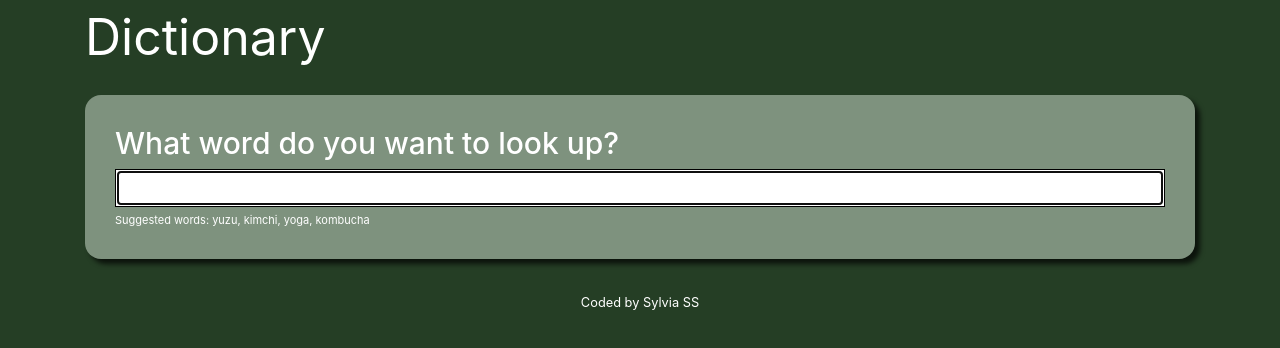
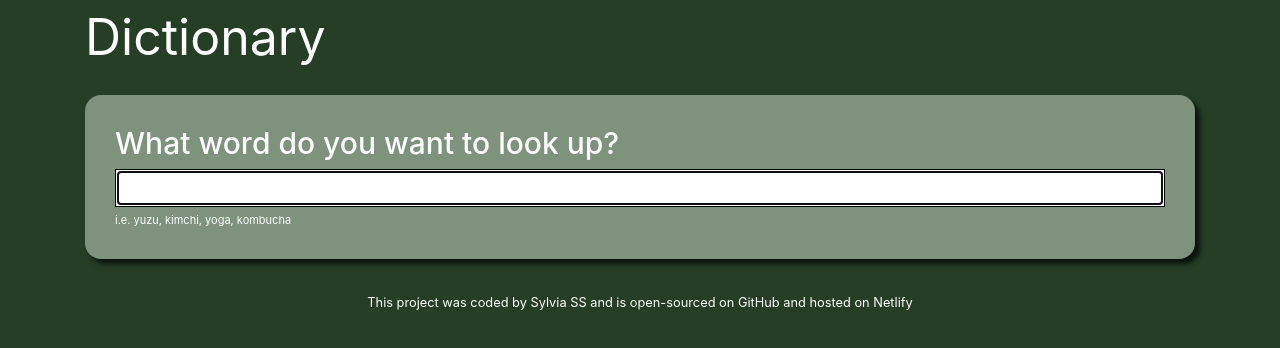
Before and after one commit to sylviass-io/dictionary1, a React (Create React App) app: page / in a window 1280 px wide. Shown: the top 348 px of the page. Built offline with nearby package versions, Linux system fonts and the light colour scheme.

Commit message:
Improved styling of the components

```diff
--- a/src/App.css
+++ b/src/App.css
@@ -30,10 +30,16 @@
 body {
   background-color: rgb(37, 62, 37);
   color: white;
+  font-size: 16px;
 }
 
 .title {
   font-size: 50px;
+}
+
+a {
+  color: white;
+  text-decoration: none;
 }
 
 @keyframes App-logo-spin {
--- a/src/App.js
+++ b/src/App.js
@@ -10,7 +10,15 @@ function App() {
           <Dictionary />
         </main>
         <footer className="App-footer">
-          <small>Coded by Sylvia SS</small>
+          <small>
+            This project was coded by Sylvia SS and is
+            <a href="https://github.com/sylviass-io/dictionary1">
+              {" "}
+              open-sourced on GitHub{" "}
+            </a>
+            and hosted on{" "}
+            <a href="https://cheerful-crisp-2ffe39.netlify.app/">Netlify</a>
+          </small>
         </footer>
       </div>
     </div>
--- a/src/Dictionary.js
+++ b/src/Dictionary.js
@@ -37,9 +37,7 @@ export default function Dictionary() {
             onChange={handleKeywordChange}
           />
         </form>
-        <div className="hint">
-          Suggested words: yuzu, kimchi, yoga, kombucha
-        </div>
+        <div className="hint">i.e. yuzu, kimchi, yoga, kombucha</div>
       </section>
       <Phonetics results={results} />
       <Results results={results} />
--- a/src/Meaning.css
+++ b/src/Meaning.css
@@ -5,7 +5,7 @@
 }
 
 .Meaning .Definition {
-  font-size: 15px;
+  font-size: 16px;
   opacity: 0.7;
   font-style: italic;
   text-align: left;
--- a/src/Results.js
+++ b/src/Results.js
@@ -9,17 +9,11 @@ export default function Results(props) {
       <div className="Results">
         <section>
           <h2>{props.results.word}</h2>
-          {props.results.phonetics.map(
-            (
-              phonetic,
-              index // Renamed phonetics to phonetic for each element
-            ) => (
-              <div key={index}>
-                <Phonetics phonetics={phonetic} />{" "}
-                {/* Changed phonetics to phonetic */}
-              </div>
-            )
-          )}
+          {props.results.phonetics.map((phonetic, index) => (
+            <div key={index}>
+              <Phonetics phonetics={phonetic} />{" "}
+            </div>
+          ))}
         </section>
         {props.results.meanings.map((meaning, index) => (
           <section key={index}>
--- a/src/Synonyms.css
+++ b/src/Synonyms.css
@@ -4,8 +4,8 @@
 }
 
 .Synonyms li {
-  font-size: 13px;
-  display: inline-block;
-  padding: 15px;
-  line-height: 1;
+  font-size: 16px;
+  opacity: 0.7;
+  font-style: italic;
+  text-align: left;
 }
--- a/src/Synonyms.js
+++ b/src/Synonyms.js
@@ -1,14 +1,17 @@
 import React from "react";
-import "./Synonyms.css"; // Import the CSS file for styling
+import "./Synonyms.css";
 
 export default function Synonyms(props) {
-  if (props.synonyms) {
+  if (props.synonyms && props.synonyms.length > 0) {
     return (
-      <ul className="Synonyms">
-        {props.synonyms.map(function (synonym, index) {
-          return <li key={index}>{synonym}</li>;
-        })}
-      </ul>
+      <div className="Synonyms">
+        <strong>Synonyms:</strong>
+        <ul>
+          {props.synonyms.map((synonym, index) => (
+            <li key={index}>{synonym}</li>
+          ))}
+        </ul>
+      </div>
     );
   } else {
     return null;
```
